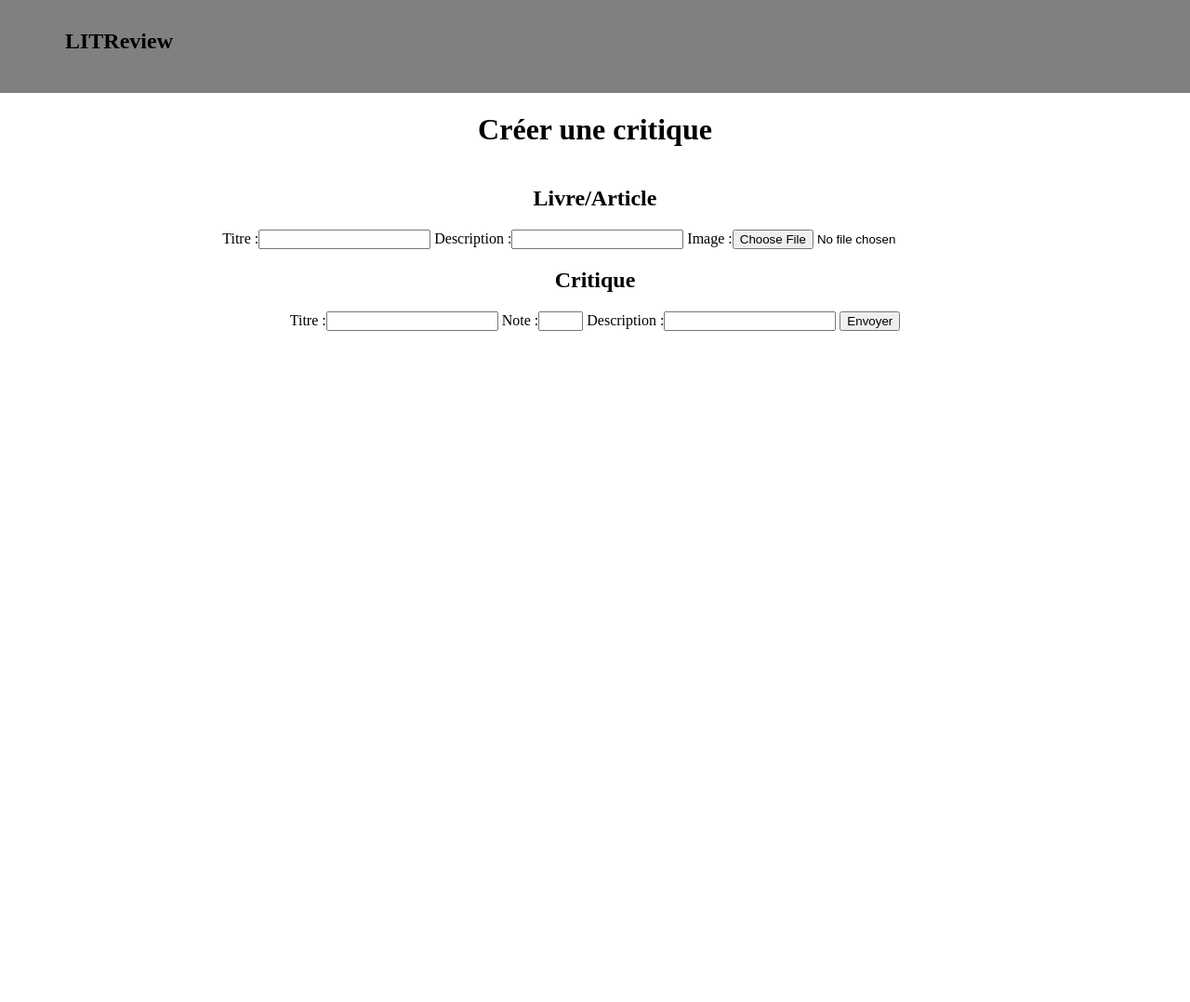
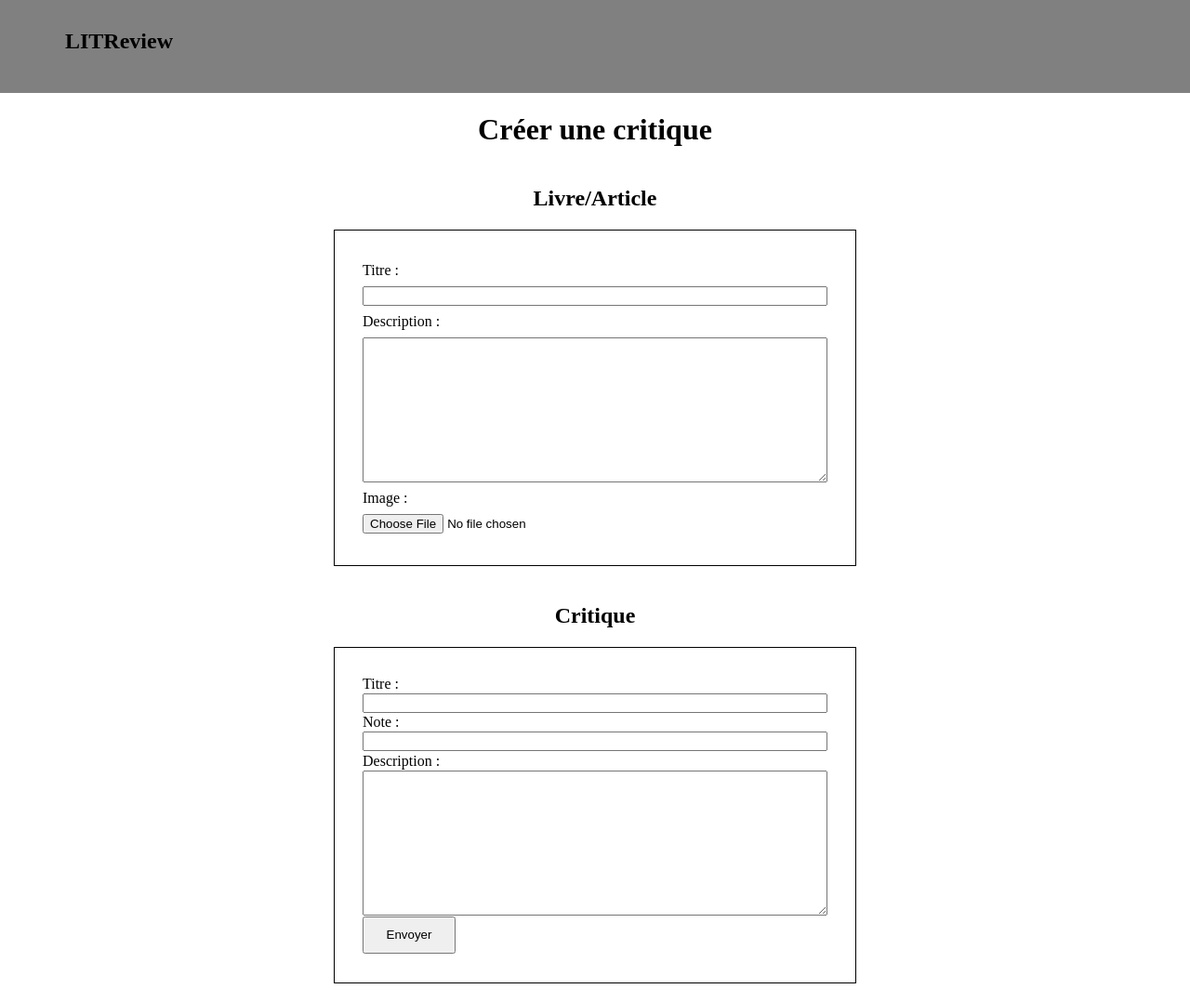
Before and after one commit to Pierre12412/LITReview, a Django app: page /create_review/ in a window 1280 px wide. Shown: the whole page at 93% size. Before the commit the page ends 356 px from the top, so only its background shows below. Run offline with Django 3.2, Linux system fonts and the light colour scheme.

Commit message:
css reviews

```diff
--- a/src/posts/forms.py
+++ b/src/posts/forms.py
@@ -2,10 +2,10 @@ from django import forms
 
 class BookArticle(forms.Form):
     titre = forms.CharField(max_length=20,required=True)
-    description = forms.CharField(max_length=1200, required=True)
+    description = forms.CharField(max_length=1200, required=True,widget=forms.Textarea())
     image = forms.ImageField()
 
 class ReviewForm(forms.Form):
     titre = forms.CharField(max_length=20,required=True)
     note = forms.IntegerField(max_value=5,min_value=1,required=True)
-    description = forms.CharField(max_length=1200, required=True)
+    description = forms.CharField(max_length=1200, required=True, widget=forms.Textarea())
--- a/src/posts/static/css/review_create.css
+++ b/src/posts/static/css/review_create.css
@@ -5,3 +5,28 @@
     margin-top : 20px;
     align-items:center;
 }
+
+.formulaire
+{
+    display:flex;
+    flex-direction:column;
+    border : solid 1px black;
+    min-width : 500px;
+    padding : 30px;
+    margin-bottom : 20px
+}
+
+form
+{
+    display:flex;
+    justify-content : space-around;
+    height : 300px;
+    flex-direction:column;
+}
+
+#submit_button
+{
+    width : 100px;
+    height : 40px;
+    margin: 0 auto;
+}
--- a/src/posts/templates/posts/review_create.html
+++ b/src/posts/templates/posts/review_create.html
@@ -8,16 +8,21 @@
 <link rel="stylesheet" href="{% static 'css/review_create.css' %}">
 <div id="two_forms">
     <h2>Livre/Article</h2>
-    <form method="POST">
+    <form method="POST" class="formulaire">
         {% csrf_token %}
         {{ ticket_form }}
     </form>
 
     <h2>Critique</h2>
-    <form method="POST">
-        {% csrf_token %}
+    <form method="POST" class="formulaire">
+            {% csrf_token %}
         {{ review_form }}
-        <input type="submit" value="Envoyer">
+        <div id="button">
+            <input type="submit" value="Envoyer" id="submit_button">
+        </div>
+
+
+
     </form>
 </div>
 
```
